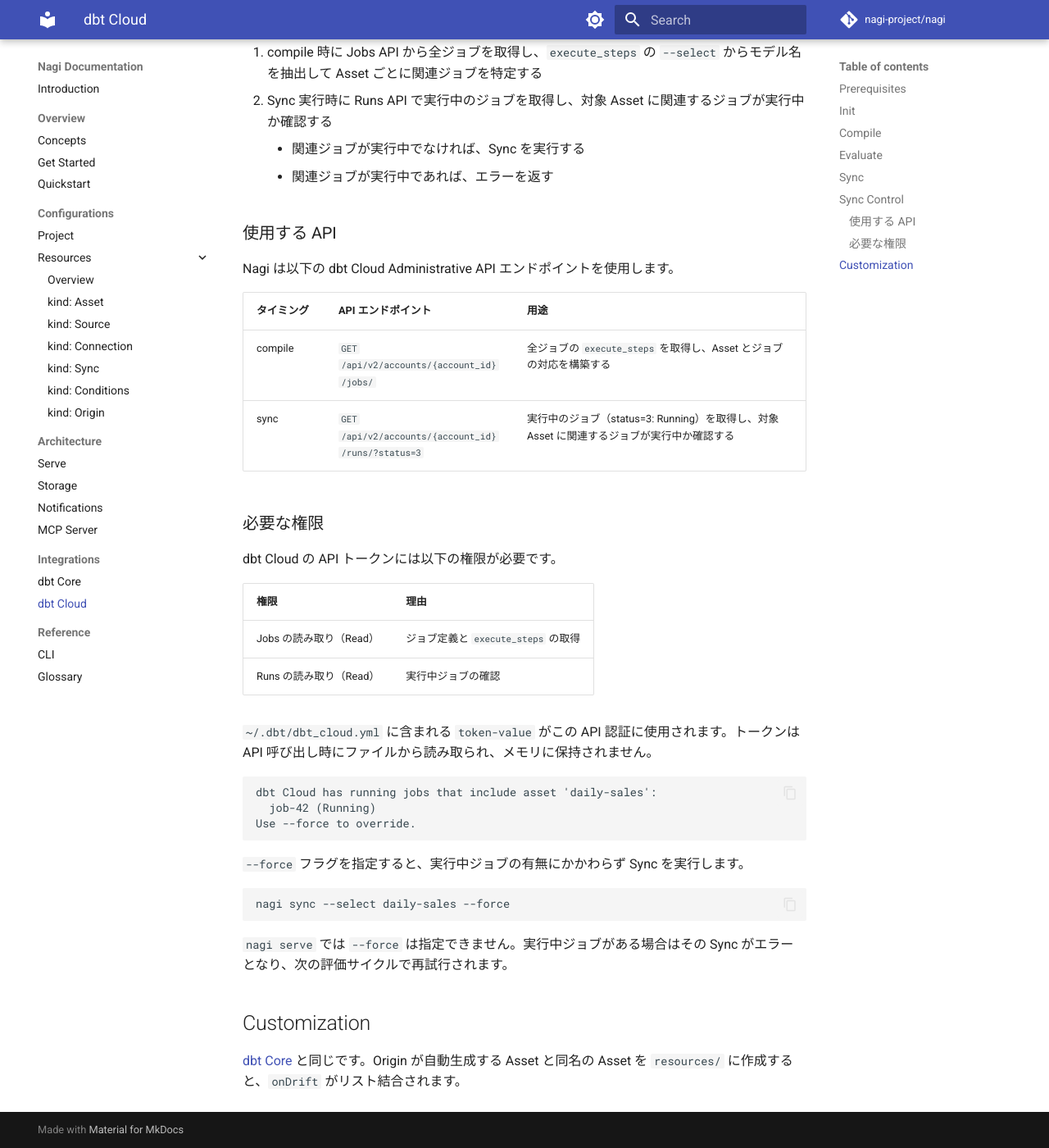
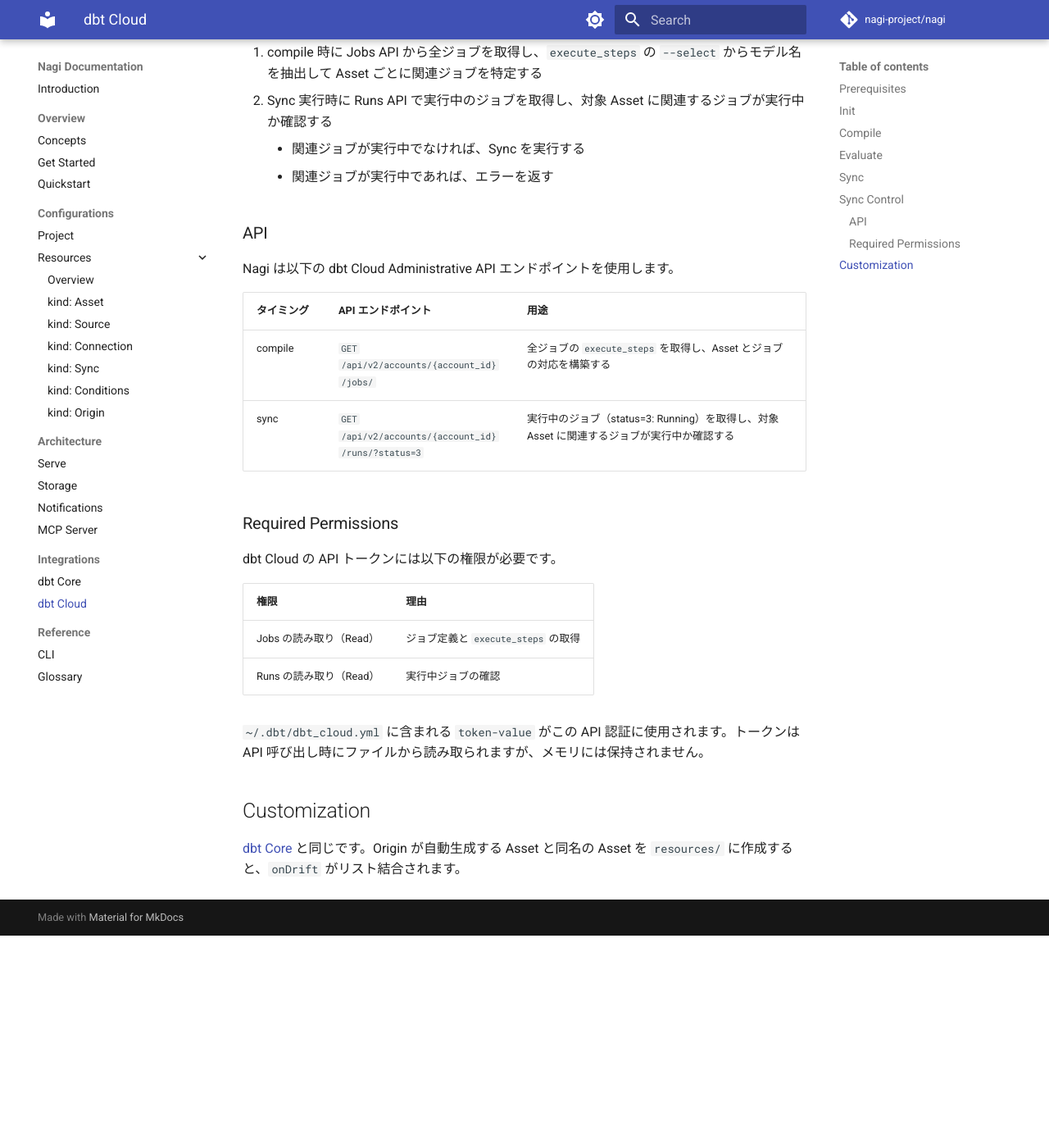
Before and after one commit to nagi-project/nagi, an MkDocs documentation site: the page built from docs/integrations/dbt-cloud.md, in a window 1280 px wide and 1400 px high, scrolled down 1425 px. Shown: the whole window at 82% size. Built offline with MkDocs 1.6.1 and Material for MkDocs 9.7.7, drawn with Linux system fonts in a browser that asks for light colours; comment, search, counter and statistics services are not loaded; after the commit the page ends 2566 px from its top, so only the background shows below that.

Commit message:
docs: translate Japanese headings to English in conditions and dbt-cloud docs

````diff
--- a/docs/integrations/dbt-cloud.md
+++ b/docs/integrations/dbt-cloud.md
@@ -53,7 +53,7 @@ dbt CLI をサブプロセスとして実行します（例: `dbt run --select d
     - 関連ジョブが実行中でなければ、Sync を実行する
     - 関連ジョブが実行中であれば、エラーを返す
 
-### 使用する API
+### API
 
 Nagi は以下の dbt Cloud Administrative API エンドポイントを使用します。
 
@@ -62,7 +62,7 @@ Nagi は以下の dbt Cloud Administrative API エンドポイントを使用し
 | compile | `GET /api/v2/accounts/{account_id}/jobs/` | 全ジョブの `execute_steps` を取得し、Asset とジョブの対応を構築する |
 | sync | `GET /api/v2/accounts/{account_id}/runs/?status=3` | 実行中のジョブ（status=3: Running）を取得し、対象 Asset に関連するジョブが実行中か確認する |
 
-### 必要な権限
+### Required Permissions
 
 dbt Cloud の API トークンには以下の権限が必要です。
 
@@ -71,21 +71,7 @@ dbt Cloud の API トークンには以下の権限が必要です。
 | Jobs の読み取り（Read） | ジョブ定義と `execute_steps` の取得 |
 | Runs の読み取り（Read） | 実行中ジョブの確認 |
 
-`~/.dbt/dbt_cloud.yml` に含まれる `token-value` がこの API 認証に使用されます。トークンは API 呼び出し時にファイルから読み取られ、メモリに保持されません。
-
-```text
-dbt Cloud has running jobs that include asset 'daily-sales':
-  job-42 (Running)
-Use --force to override.
-```
-
-`--force` フラグを指定すると、実行中ジョブの有無にかかわらず Sync を実行します。
-
-```bash
-nagi sync --select daily-sales --force
-```
-
-`nagi serve` では `--force` は指定できません。実行中ジョブがある場合はその Sync がエラーとなり、次の評価サイクルで再試行されます。
+`~/.dbt/dbt_cloud.yml` に含まれる `token-value` がこの API 認証に使用されます。トークンは API 呼び出し時にファイルから読み取られますが、メモリには保持されません。
 
 ## Customization
 
````
Also changed, not shown: docs/configurations/resources/conditions.md (+4 -4 lines).
